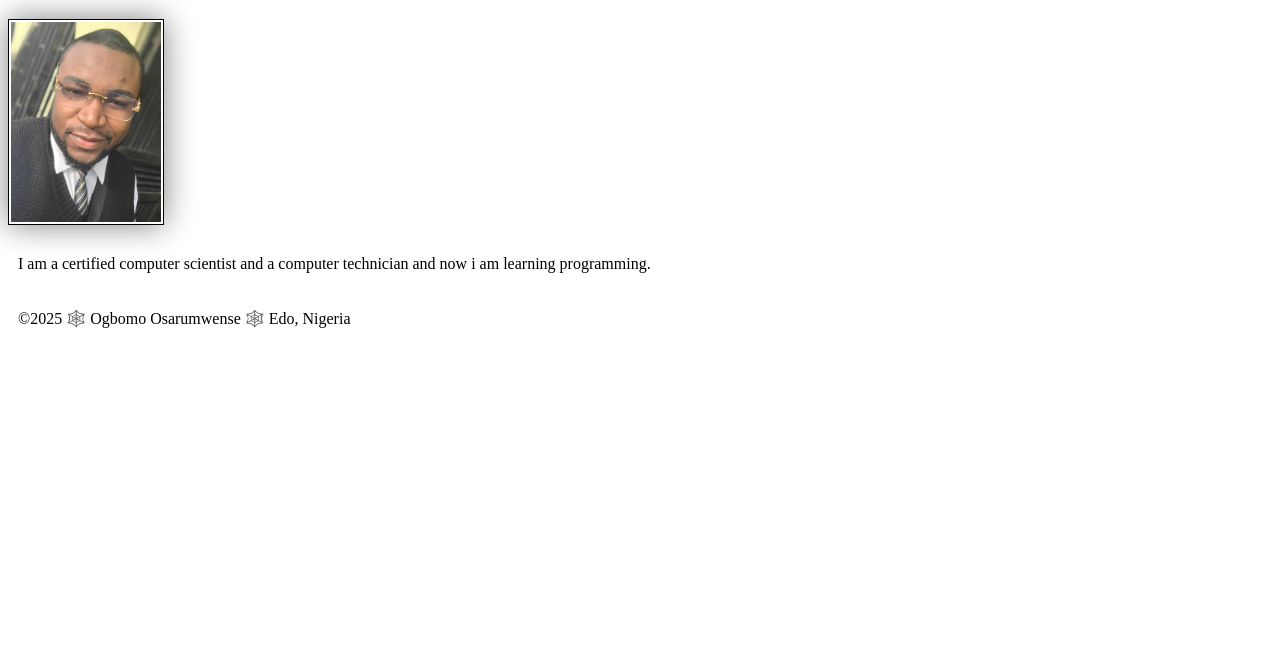
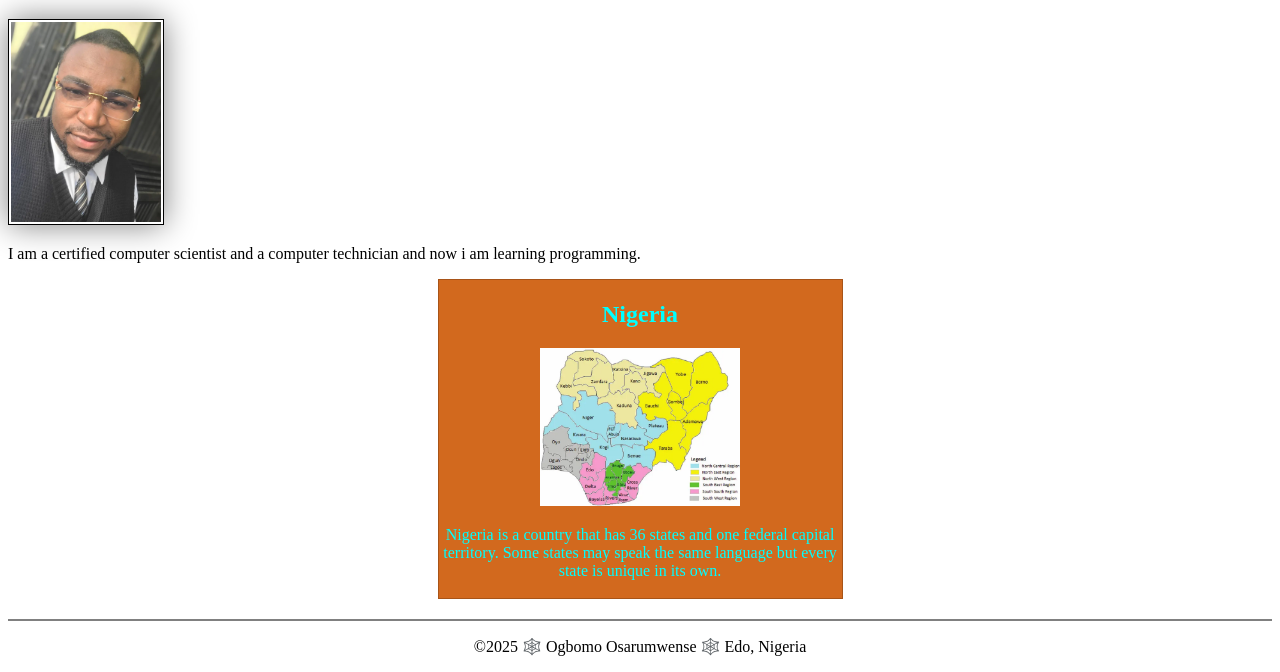
Before and after one commit to Ogbomo288/wdd130, a plain HTML site: page index.html in a window 1280 px wide. Shown: the part 205-877 px from the top of the page. Before the commit the page ends 800 px from the top, so only its background shows below. Drawn offline with Linux system fonts and the light colour scheme.

Commit message:
css homepage

```diff
--- a/index.html
+++ b/index.html
@@ -4,6 +4,8 @@
 <head>
     <meta charset="utf-8">
     <meta name="viewport" content="width=device-width,initial-scale=1.0">
+    <meta name="description" content="My name is Ogbomo Osarumwense, the course is WDD130 and this is my homepage">
+    <meta name="author" content="Ogbomo Osarumwense">
     <title> Ogbomo Osarumwense | WDD 130 </title>
     <link rel="stylesheet" href="styles/styles.css">
 </head>
@@ -24,6 +26,12 @@
 
     </main>
 
+    <aside>
+        <h2>Nigeria</h2>
+        <img src="images/Map-of-Nigeria-showing-the-36-states-and-Federal-Capital-Territory-FCT-Abuja.webp" alt="Map of Nigeria" width="200">
+        <p>Nigeria is a country that has 36 states and one federal capital territory. Some states may speak the same language but every state is unique in its own. </p>
+    </aside>
+
     <footer>
         <p>&copy;2025 🕸️ Ogbomo Osarumwense 🕸️ Edo, Nigeria </p>
     </footer>
--- a/styles/styles.css
+++ b/styles/styles.css
@@ -13,7 +13,7 @@ h1 {
     color: darkblue;
 }
 
-img {
+main img {
     width: 150px;
     height: auto;
     border: 1px solid black;
@@ -22,5 +22,30 @@ img {
 }
 
 p {
-    padding: 10px;
+    padding: 0;
 }
+
+main {
+    max-width: 840px;
+}
+
+aside {
+    width: 400px;
+    margin: auto;
+    border: 1px solid rgb(0 0 0 / 0.2);
+    padding: 1.5px;
+    background-color: chocolate;
+    color: aqua;
+    text-align: center;
+}
+
+aside img {
+    width: 200px;
+    height: auto;
+}
+
+footer {
+    margin-top: 20px;
+    border-top: 2px solid gray;
+    text-align: center;
+}
```
Also changed, not shown: images/Map-of-Nigeria-showing-the-36-states-and-Federal-Capital-Territory-FCT-Abuja.webp (added).
